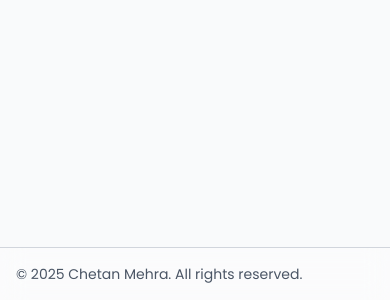
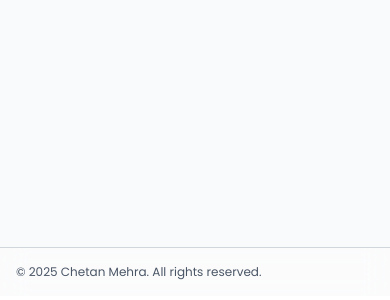
Before and after one commit to Chetan8383/professional-portfolio, a React (Vite) app: page / in a window 390 px wide. Shown: the part 6152-6452 px from the top of the page. Built offline with nearby package versions, Linux system fonts and the light colour scheme; a web font is replaced by a local one.

Commit message:
copy right added

```diff
--- a/src/components/CopyRight.jsx
+++ b/src/components/CopyRight.jsx
@@ -4,7 +4,7 @@ const CopyRight = () => {
   const year = new Date().getFullYear();
 
   return (
-    <footer className="w-full py-4 text-start px-4 text-sm text-gray-600 dark:text-gray-400 border-t border-gray-300 dark:border-gray-700 bg-white/30 dark:bg-black/30 backdrop-blur-md">
+    <footer className="w-full py-4 text-start px-4 text-xs md:text-sm text-gray-600 dark:text-gray-400 border-t border-gray-300 dark:border-gray-700 bg-white/30 dark:bg-black/30 backdrop-blur-md">
       <p>
         &copy; {year} Chetan Mehra. All rights reserved.
       </p>
```
